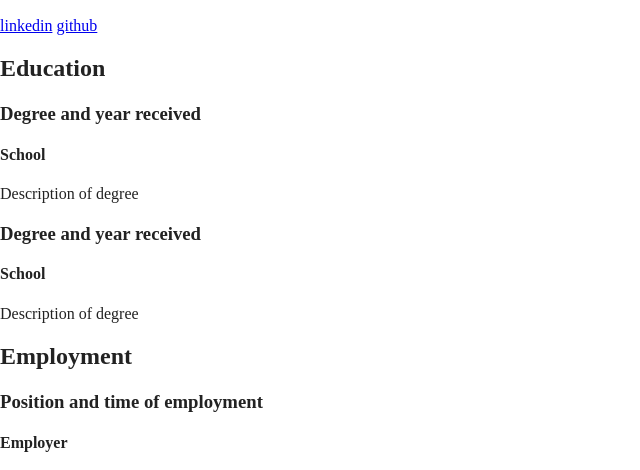
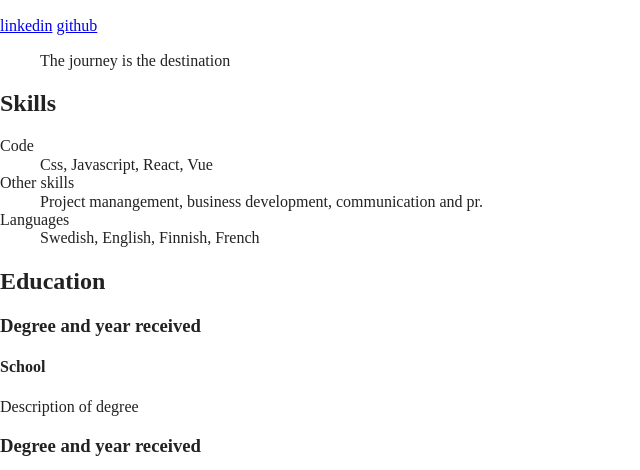
Before and after one commit to jessworks/mi-html-css-inlamning1-cv, a website built with Parcel: page html5-boilerplate_v8.0.0/index.html in a window 1280 px wide. Shown: the part 610-1080 px from the top of the page, without its empty margins (0-640 px from the left). Built offline with nearby package versions, Linux system fonts and the light colour scheme.

Commit message:
Skills done

```diff
--- a/html5-boilerplate_v8.0.0/index.html
+++ b/html5-boilerplate_v8.0.0/index.html
@@ -25,7 +25,7 @@
 <body>
   <header>
     <img src="img/tartine-seoul-compressed.jpg"
-    alt="White lamps against concrete ceiling with a large skylight."
+    alt="White lamps against a concrete ceiling with a large skylight."
     width="500" height="500">
     <h1>Jessika Ljungberg</h1>
     <h2>Web Developer</h2>
@@ -34,16 +34,18 @@
   <aside>
     <a href="https://www.linkedin.com/in/jessika-ljungberg/">linkedin</a>
     <a href="https://github.com/jessworks">github</a>
-    <blockquote></blockquote>
-    <dl><!--kompetenser-->
-      <dt></dt>
-        <dd></dd>
-      <dt></dt>
-        <dd></dd>
-      <dt></dt>
-        <dd></dd>
+    <blockquote>The journey is the destination</blockquote>
+    <h2>Skills</h2>
+    <dl>
+      <dt>Code</dt>
+        <dd>Css, Javascript, React, Vue</dd>
+      <dt>Other skills</dt>
+        <dd>Project manangement, business development, communication and pr.</dd>
+      <dt>Languages</dt>
+        <dd>Swedish, English, Finnish, French</dd>
     </dl>
     <!--kontaktuppgifter-->
+
     <!--kontaktformulär-->
   </aside>
 
```
